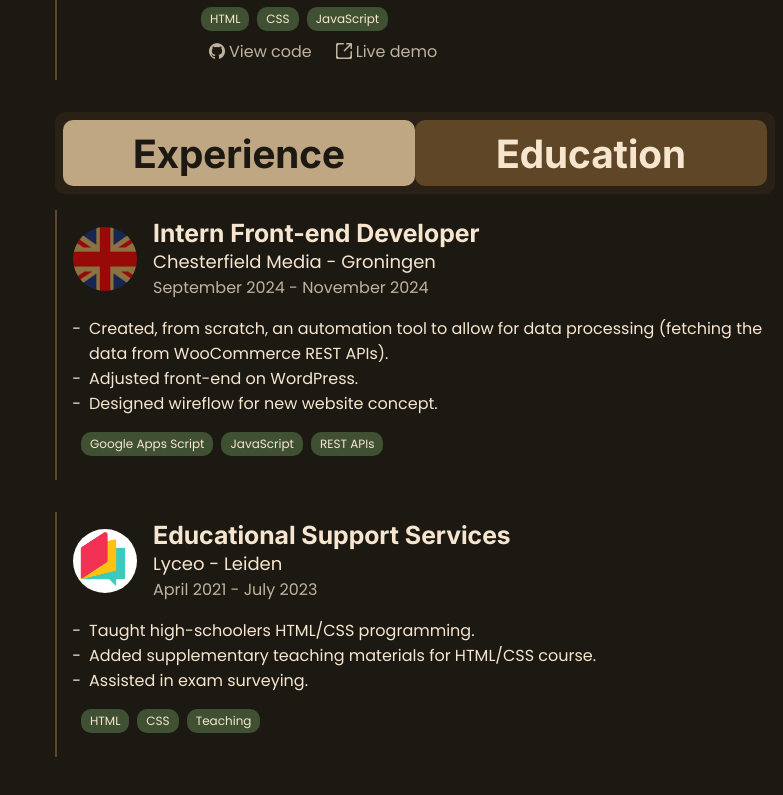
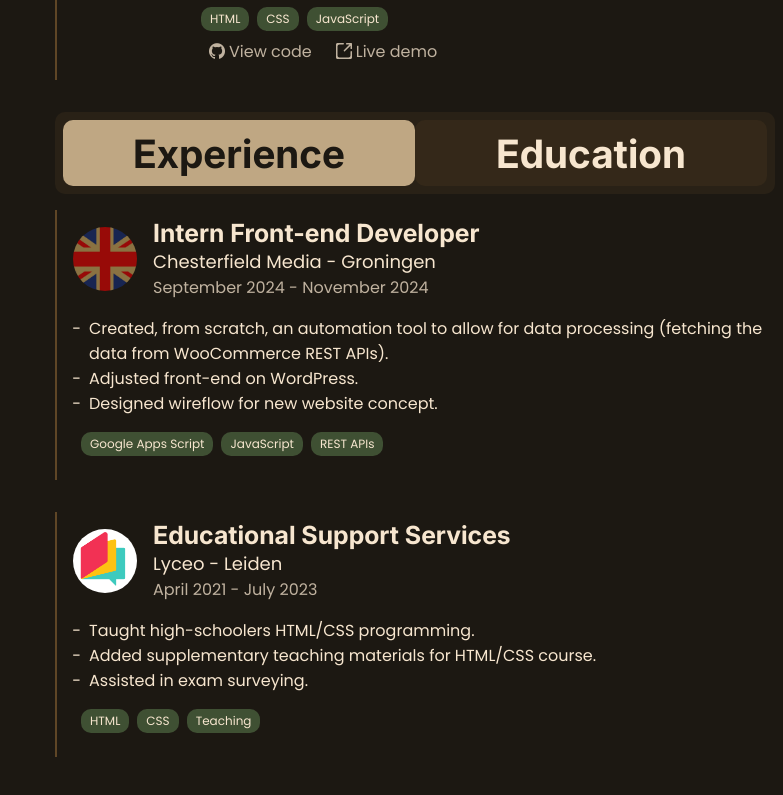
Before and after one commit to leo-kramer/portfolio, a React (Vite) app: page / in a window 1280 px wide. Shown: the part 1063-1858 px from the top of the page, without its empty margins (497-1280 px from the left). Built offline with nearby package versions, Linux system fonts and the light colour scheme.

Commit message:
Update background-color non-active

```diff
--- a/src/assets/css/exp-edu-menu.css
+++ b/src/assets/css/exp-edu-menu.css
@@ -17,12 +17,13 @@ main > section:last-of-type > section:last-of-type > div > button {
 	font-family: "Inter";
 	font-size: var(--h3);
 	color: var(--text);
-	background-color: var(--secondary);
+	background-color: var(--secondary-20);
 }
 
 main > section:last-of-type > section:last-of-type > div > button:hover {
 	cursor: pointer;
 	color: var(--background);
+	background-color: var(--secondary);
 }
 
 main > section:last-of-type > section:last-of-type > div > button.active {
```
